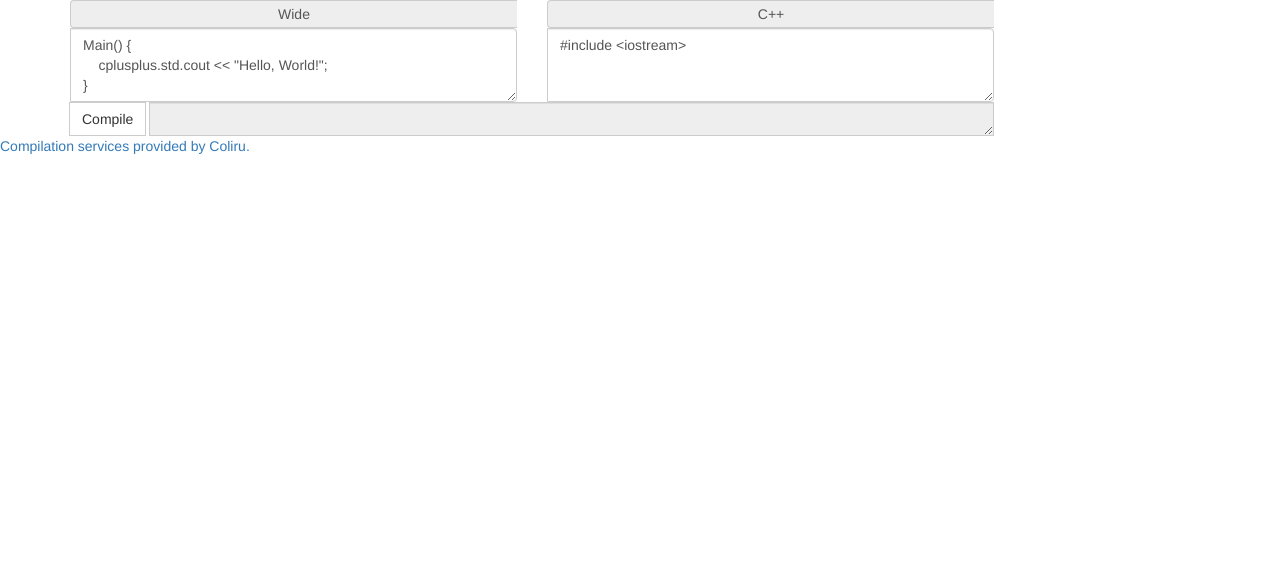
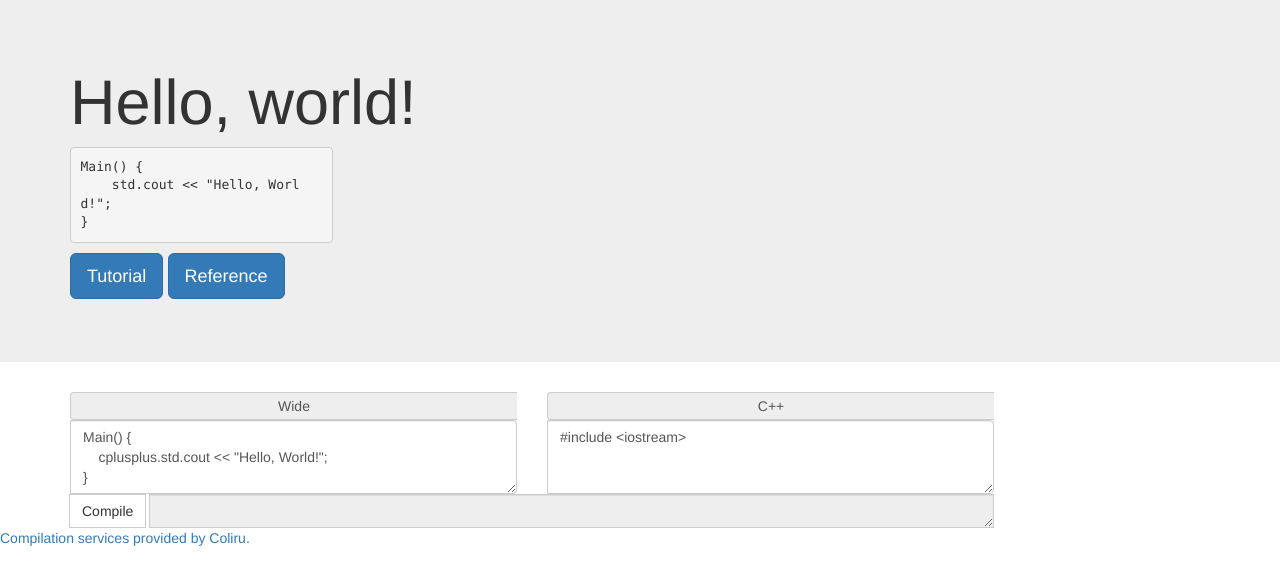
Before and after one commit to npmcdn-to-unpkg-bot/DeadMG.github.io, a plain HTML site: page index.html in a window 1280 px wide. Drawn offline with nearby package versions, Linux system fonts and the light colour scheme.

Commit message:
Added jumbo

```diff
--- a/index.html
+++ b/index.html
@@ -69,10 +69,23 @@ function compile() {
 $(function() {
     document.getElementById('WideSource').value = 'Main() {\n    cplusplus.std.cout << "Hello, World!";\n}';
     document.getElementById('CPPSource').value = '#include <iostream>';
+	document.getElementById('samplesource').innerHTML = 'Main() {\n    std.cout << "Hello, World!";\n}';
 });
 </script>
 </head>
 <body>
+    <div class="jumbotron">
+        <div class="container">
+            <h1>Hello, world!</h1>
+	        <div class="row">
+                <div class="col-md-3"><pre><code id="samplesource"></code></pre></div>
+			</div>
+	        <div class="row">
+                <div class="col-md-1"><p><a class="btn btn-primary btn-lg" role="button">Tutorial</a></p></div>
+                <div class="col-md-2"><p><a class="btn btn-primary btn-lg" role="button">Reference</a></p></div>
+			</div>
+        </div>
+	</div>
     <div class="container">
 	    <div class="input-group">
 	        <div class="row">
```
Lines whose indentation alone changed are shown as unchanged.
